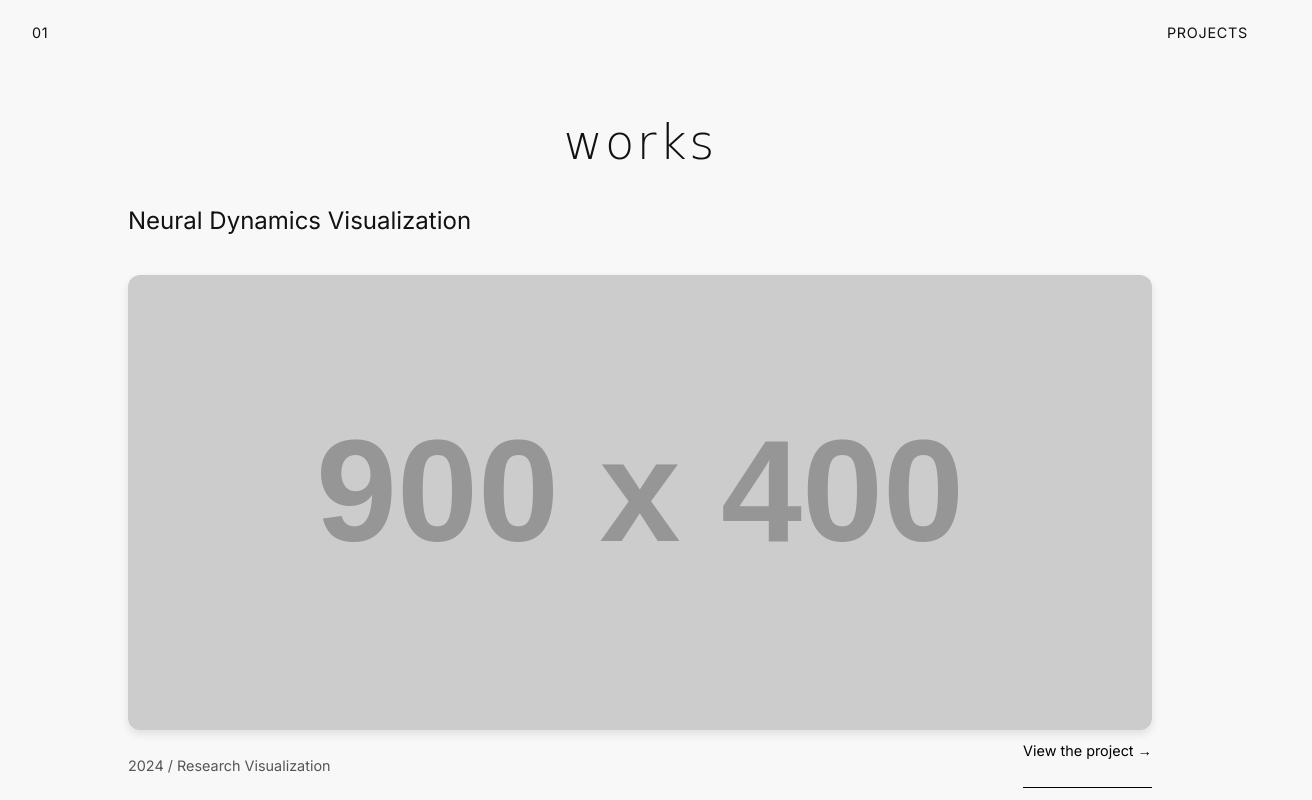
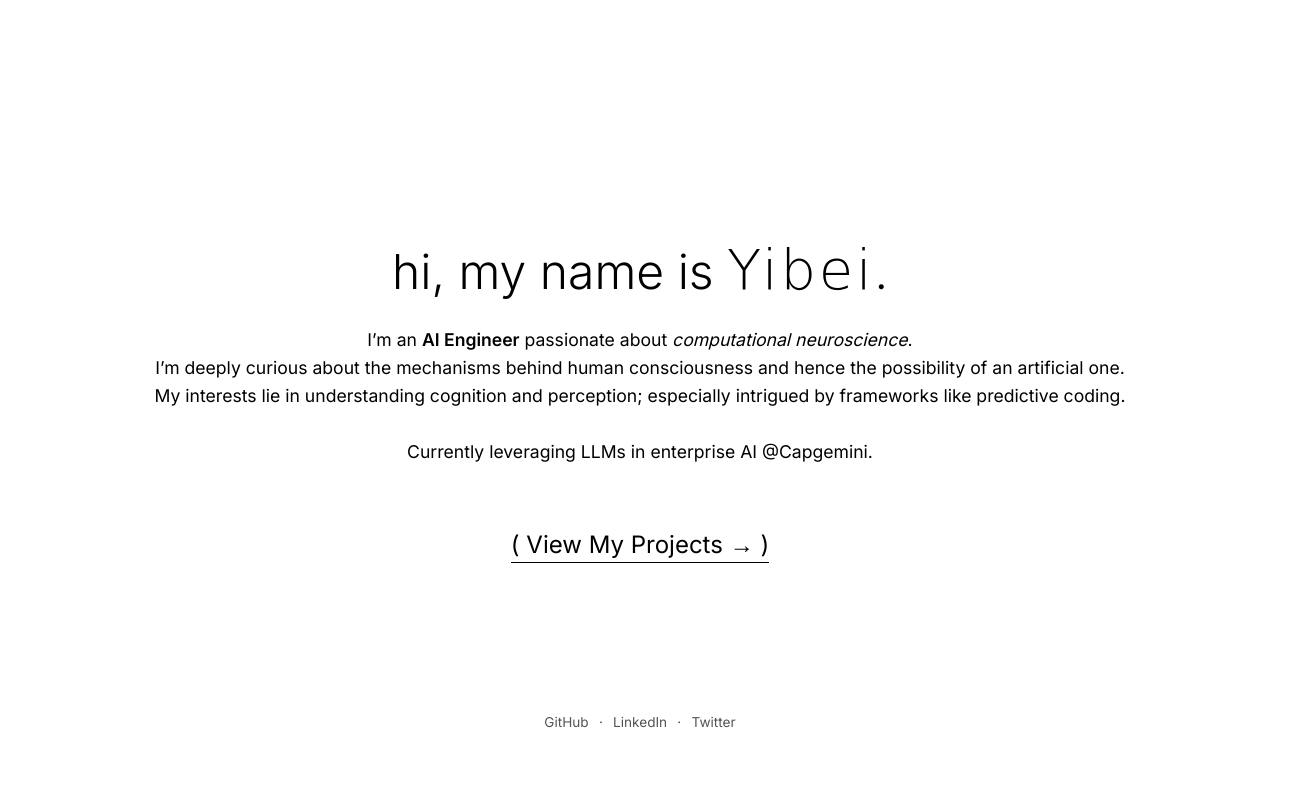
Before and after one commit to yibeisita/yibeisita.github.io, a plain HTML site: page index.html in a window 1280 px wide. Shown: the top 800 px of the page, 1312 px wide, since content can reach past the window. Drawn offline with Linux system fonts and the light colour scheme; placeholder pictures from the web are drawn by us; a web font is replaced by a local one.

Commit message:
feat: index + projects page

```diff
--- a/index.html
+++ b/index.html
@@ -3,52 +3,35 @@
 <head>
   <meta charset="UTF-8" />
   <meta name="viewport" content="width=device-width, initial-scale=1.0" />
-  <title>My Portfolio | Neurocomputation & AI</title>
+  <title>Yibei Wang Chen | Intro</title>
   <link href="https://fonts.googleapis.com/css2?family=Ballet&family=Inter:wght@300;400;600&display=swap" rel="stylesheet">
   <link rel="stylesheet" href="styles.css" />
 </head>
-<body>
-  <header>
-    <div class="topbar">
-      <span class="page-number">01</span>
-      <span class="section-title">projects</span>
-    </div>
-    <h1 class="title"><span class="ballet">works</span></h1>
-  </header>
+<body class="intro-page light">
 
-  <main>
-    <section class="work">
-      <div class="work-item">
-        <p class="subtitle">Neural Dynamics Visualization</p>
-        <img src="https://via.placeholder.com/900x400" alt="Project Screenshot">
-        <div class="work-meta">
-          <p>2024 / Research Visualization</p>
-          <a href="#" class="link">View the project →</a>
-        </div>
-      </div>
-
-      <div class="work-item">
-        <p class="subtitle">Spiking Neural Network Simulator</p>
-        <img src="https://via.placeholder.com/900x400" alt="Project Screenshot">
-        <div class="work-meta">
-          <p>2023 / Web-based Interface</p>
-          <a href="#" class="link">View the project →</a>
-        </div>
-      </div>
+  <main class="intro-container">
+    <section class="intro-text">
+      <h1 class="fade-in">hi, my name is <span class="ballet slide-up">Yibei </span>.</h1>
+      <p class="intro-desc fade-in-delayed">
+        I’m an <strong>AI Engineer</strong> passionate about <em>computational neuroscience</em>.<br>
+        I’m deeply curious about the mechanisms behind human consciousness and hence the possibility of an artificial one.
+        My interests lie in understanding cognition and perception; especially intrigued by frameworks like predictive coding.<br>
+        <br>Currently leveraging LLMs in enterprise AI @Capgemini.
+      </p>
     </section>
 
-    <section class="research">
-      <h2 class="ballet">Research & Notes</h2>
-      <ul>
-        <li><a href="#">Neurocomputation</a></li>
-        <li><a href="#">Brain-inspired AI</a></li>
-        <li><a href="#">Visual Cognition</a></li>
-      </ul>
+    <section class="cta fade-in-late">
+      <a href="projects.html" class="view-projects">( View My Projects → )</a>
     </section>
   </main>
 
-  <footer>
-    <p>© 2025 Your Name — AI Engineer | Neurocomputation</p>
+  <footer class="home-footer fade-in-late">
+    <p>
+      <a href="https://github.com/yibeisita" target="_blank">GitHub</a> ·
+      <a href="https://linkedin.com/in/yibei-wang-chen" target="_blank">LinkedIn</a> ·
+      <a href="https://twitter.com/yibeisita" target="_blank">Twitter</a>
+    </p>
   </footer>
+
 </body>
 </html>
--- a/styles.css
+++ b/styles.css
@@ -1,4 +1,9 @@
-/* Typography */
+/* ==============================
+GLOBAL STYLES
+============================== */
+
+@import url('https://fonts.googleapis.com/css2?family=Ballet&family=Inter:wght@300;400;600&display=swap');
+
 body {
     font-family: 'Inter', sans-serif;
     color: #111;
@@ -7,10 +12,170 @@ body {
     padding: 0;
 }
 
+a {
+    text-decoration: none;
+    color: inherit;
+    transition: all 0.3s ease;
+}
+
+a:hover {
+    opacity: 0.6;
+}
+
+/* ==============================
+    INTRO PAGE (index.html)
+    ============================== */
+
+.intro-page {
+    height: 100vh;
+    display: flex;
+    align-items: center;
+    justify-content: center;
+    flex-direction: column;
+    text-align: center;
+}
+
+.intro-page.light {
+    background-color: #fff;
+    color: #000;
+}
+
+.intro-text h1 {
+    font-size: 3rem;
+    font-weight: 300;
+    margin: 0;
+}
+
+.intro-container {
+    padding: 2.5rem;
+}
+
 .ballet {
     font-family: 'Ballet', cursive;
-    font-size: 3rem;
+    font-size: 3.5rem;
     letter-spacing: 0.05em;
+    display: inline-block;
+}
+
+.intro-desc {
+    font-size: 1.1rem;
+    margin-top: 1.5rem;
+    line-height: 1.6;
+    max-width: 1000px;
+    margin-left: auto;
+    margin-right: auto;
+}
+
+.cta {
+    margin-top: 4rem;
+}
+
+.view-projects {
+    display: inline-block;
+    font-size: 1.5rem;
+    font-weight: 400;
+    border-bottom: 1px solid #000;
+    padding-bottom: 0.2rem;
+    transition: all 0.3s ease;
+}
+
+.view-projects:hover {
+    transform: translateX(5px);
+}
+
+/* ==============================
+   FOOTER (SOCIAL LINKS)
+   ============================== */
+
+.home-footer {
+    position: absolute;
+    bottom: 1.5rem;
+    width: 100%;
+    text-align: center;
+    font-size: 0.85rem;
+    color: #555;
+    animation: fadePageIn 1.5s ease forwards;
+    animation-delay: 2.5s;
+}
+
+.home-footer a {
+    color: #555;
+    text-decoration: none;
+    margin: 0 0.4rem;
+    transition: opacity 0.3s ease;
+}
+
+.home-footer a:hover {
+    opacity: 0.5;
+}
+
+@media (max-width: 600px) {
+    .home-footer {
+        position: static;
+        padding: 0;
+    }
+}
+
+/* ==============================
+    ANIMATIONS
+    ============================== */
+
+@keyframes fadeIn {
+    from {
+    opacity: 0;
+    transform: translateY(10px);
+    }
+    to {
+    opacity: 1;
+    transform: translateY(0);
+    }
+}
+
+@keyframes slideUp {
+    from {
+    opacity: 0;
+    transform: translateY(20px);
+    }
+    to {
+    opacity: 1;
+    transform: translateY(0);
+    }
+}
+
+.fade-in {
+    opacity: 0;
+    animation: fadeIn 1.2s ease forwards;
+}
+
+.fade-in-delayed {
+    opacity: 0;
+    animation: fadeIn 1.5s ease forwards;
+    animation-delay: 1s;
+}
+
+.fade-in-late {
+    opacity: 0;
+    animation: fadeIn 1.5s ease forwards;
+    animation-delay: 2.2s;
+}
+
+.slide-up {
+    opacity: 0;
+    animation: slideUp 1.5s ease forwards;
+    animation-delay: 0.5s;
+}
+
+/* ==============================
+    PROJECTS PAGE (projects.html)
+    ============================== */
+
+.topbar {
+    display: flex;
+    justify-content: space-between;
+    padding: 2.5rem;
+    font-size: 1rem;
+    text-transform: uppercase;
+    letter-spacing: 0.1em;
 }
 
 h1.title {
@@ -20,74 +185,87 @@ h1.title {
     font-weight: 300;
 }
 
-h2 {
-    font-weight: 400;
-    margin-top: 4rem;
+.work {
+    width: 90%;
+    margin: 0 auto;
 }
 
-.topbar {
-    display: flex;
-    justify-content: space-between;
-    padding: 1.5rem 2rem;
-    font-size: 0.9rem;
-    text-transform: uppercase;
+.section-header {
+    font-size: 2rem;
+    text-align: center;
+    margin-bottom: 3rem;
+    font-weight: 400;
     letter-spacing: 0.05em;
 }
 
-.work {
-    width: 80%;
-    margin: 0 auto;
+.work-grid {
+    display: grid;
+    grid-template-columns: 1fr;
+    gap: 4rem;
+}
+
+@media(min-width: 900px) {
+    .work-grid {
+        grid-template-columns: 1fr 1fr;
+    }
 }
 
 .work-item {
-    margin-bottom: 5rem;
+    background: #fff;
+    padding: 2rem;
+    border-radius: 16px;
+    box-shadow: 0 8px 20px rgba(0,0,0,0.08);
+    transition: transform 0.3s ease, box-shadow 0.3s ease;
 }
 
-.work-item img {
-    width: 100%;
-    border-radius: 12px;
-    margin-top: 1rem;
-    box-shadow: 0 4px 10px rgba(0,0,0,0.1);
+.work-item:hover {
+    transform: translateY(-6px);
+    box-shadow: 0 12px 25px rgba(0,0,0,0.12);
 }
 
 .subtitle {
-    font-size: 1.5rem;
-    font-weight: 500;
-    margin-top: 2rem;
+    font-size: 1.4rem;
+    font-weight: 600;
+    margin-bottom: 0.5rem;
 }
 
 .work-meta {
     display: flex;
-    justify-content: space-between;
-    margin-top: 0.5rem;
+    gap: 0.4rem;
+    flex-wrap: wrap;
     font-size: 0.9rem;
-    color: #555;
+    flex-direction: column;
+    color: #666;
+    margin-bottom: 1rem;
+}
+
+.work-item p {
+    font-size: 1rem;
+    line-height: 1.6;
+    color: #333;
 }
 
 .link {
     text-decoration: none;
-    color: black;
-    border-bottom: 1px solid black;
-    transition: all 0.2s ease;
+    color: #404040;
+    position: relative;
+    display: inline-block;
+    margin-top: 2.5rem;
 }
 
-.link:hover {
-    opacity: 0.6;
+.link::after {
+    content: "";
+    position: absolute;
+    width: 0%;
+    height: 2px;
+    background: #1a1a1a;
+    left: 0;
+    bottom: -2px;
+    transition: width 0.3s;
 }
 
-.research {
-    width: 80%;
-    margin: 5rem auto;
-}
-
-.research ul {
-    list-style: none;
-    padding: 0;
-}
-
-.research li {
-    margin: 1rem 0;
-    font-size: 1.1rem;
+.link:hover::after {
+    width: 100%;
 }
 
 footer {
@@ -96,3 +274,30 @@ footer {
     font-size: 0.8rem;
     color: #666;
 }
+
+.projects-page {
+    display: flex;
+    flex-direction: column;
+    min-height: 100vh;
+    margin: 0;
+}
+
+/* ==============================
+PAGE LOAD FADE-IN
+============================== */
+
+.fade-on-load {
+    opacity: 0;
+    animation: fadePageIn 1.2s ease forwards;
+}
+
+@keyframes fadePageIn {
+    from {
+        opacity: 0;
+        transform: translateY(10px);
+    }
+    to {
+        opacity: 1;
+        transform: translateY(0);
+    }
+}
```
Also changed, not shown: projects.html (added, +51 -0 lines).
